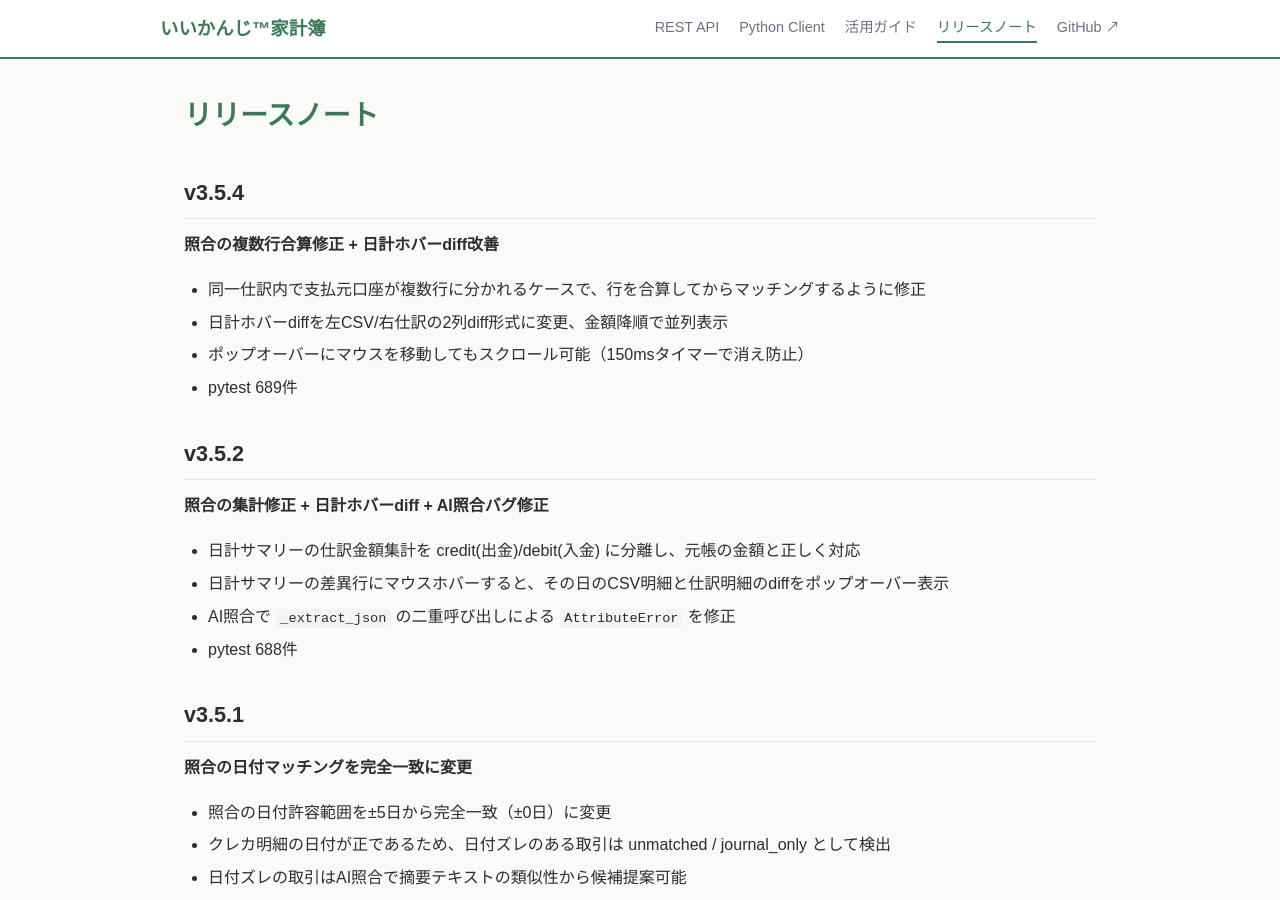
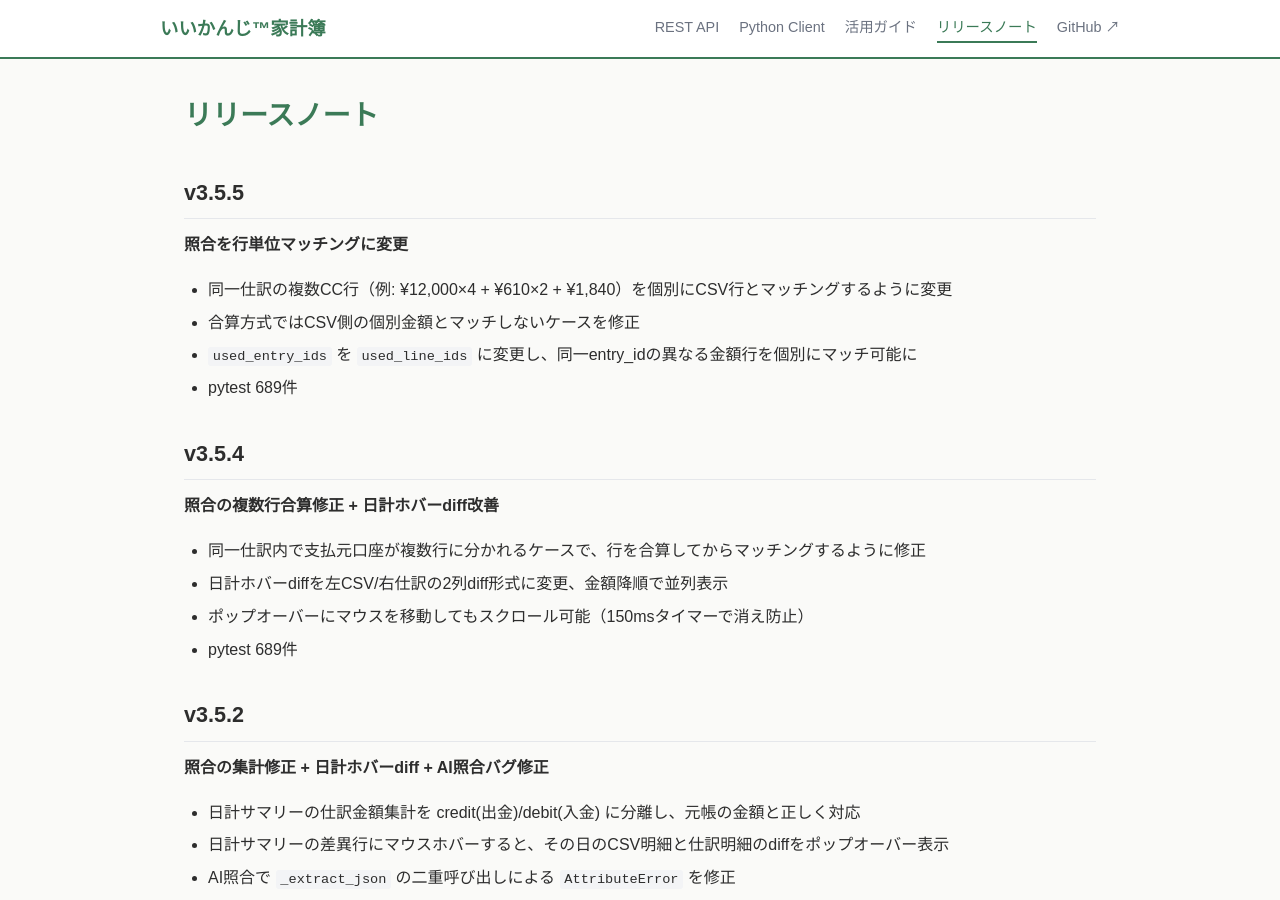
Before and after one commit to nananek/iikanji-kakeibo, a Jekyll site: the page built from docs/releases.md, in a window 1280 px wide and 900 px high. Built offline with Jekyll 4.4.1, drawn with Linux system fonts in a browser that asks for light colours.

Commit message:
docs: v3.5.5 リリースノート + バージョン更新

```diff
--- a/docs/releases.md
+++ b/docs/releases.md
@@ -4,6 +4,15 @@
 ---
 
 # リリースノート
+
+## v3.5.5
+
+**照合を行単位マッチングに変更**
+
+- 同一仕訳の複数CC行（例: ¥12,000×4 + ¥610×2 + ¥1,840）を個別にCSV行とマッチングするように変更
+- 合算方式ではCSV側の個別金額とマッチしないケースを修正
+- `used_entry_ids` を `used_line_ids` に変更し、同一entry_idの異なる金額行を個別にマッチ可能に
+- pytest 689件
 
 ## v3.5.4
 
```
Also changed, not shown: 1 other file.
